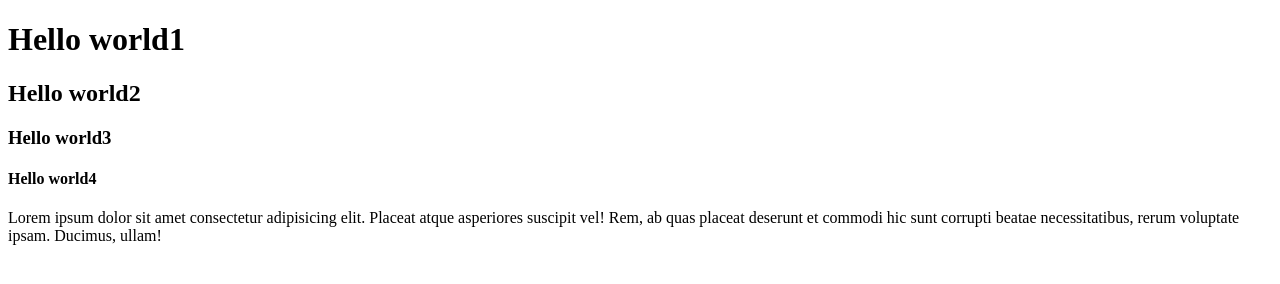
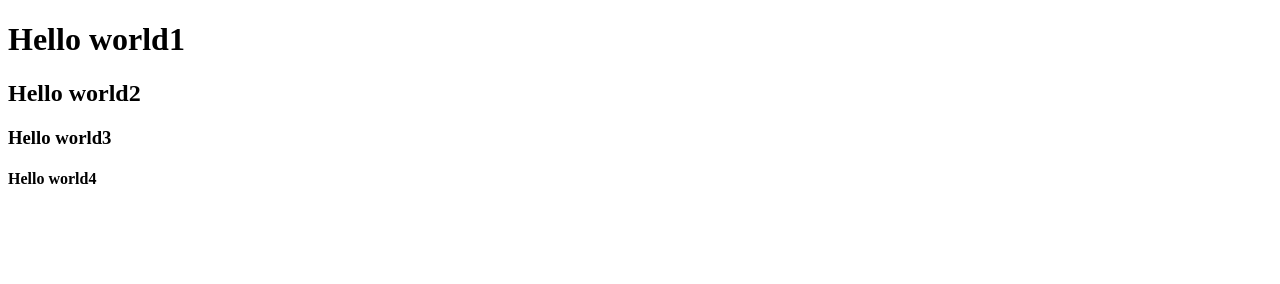
Before and after one commit to Kleomax/First-repository, a plain HTML site: page index.html in a window 1280 px wide. Drawn offline with Linux system fonts and the light colour scheme.

Commit message:
Revert "Error commit"
This reverts commit 204d28e2a14d86e8d23c03c5c24bead8be65e13c.

```diff
--- a/index.html
+++ b/index.html
@@ -11,6 +11,5 @@
     <h2>Hello world2</h2>
     <h3>Hello world3</h3>
     <h4>Hello world4</h4>
-    <p>Lorem ipsum dolor sit amet consectetur adipisicing elit. Placeat atque asperiores suscipit vel! Rem, ab quas placeat deserunt et commodi hic sunt corrupti beatae necessitatibus, rerum voluptate ipsam. Ducimus, ullam!</p>
 </body>
 </html>
```
